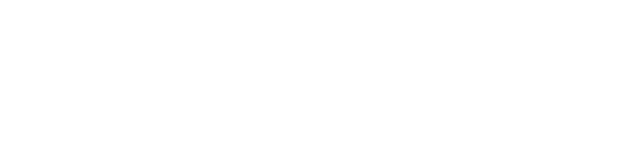
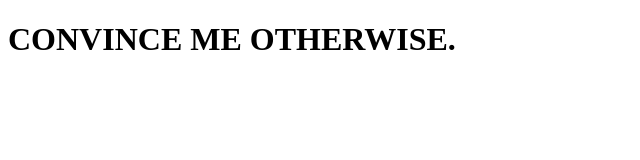
Before and after one commit to brendaduongx/My_First_Repo, a plain HTML site: page index.html in a window 1280 px wide. Shown: the whole page, without its empty margins (0-640 px from the left). Drawn offline with Linux system fonts and the light colour scheme.

Commit message:
update index.html
pineapple n pizza

```diff
--- a/index.html
+++ b/index.html
@@ -4,9 +4,10 @@
     <meta charset="UTF-8">
     <meta http-equiv="X-UA-Compatible" content="IE=edge">
     <meta name="viewport" content="width=device-width, initial-scale=1.0">
-    <title>Document</title>
+    <title>PINEAPPLES BELONG ON PIZZA</title>
 </head>
 <body>
+    <H1>CONVINCE ME OTHERWISE.</H1>
 
 </body>
 </html>
```
